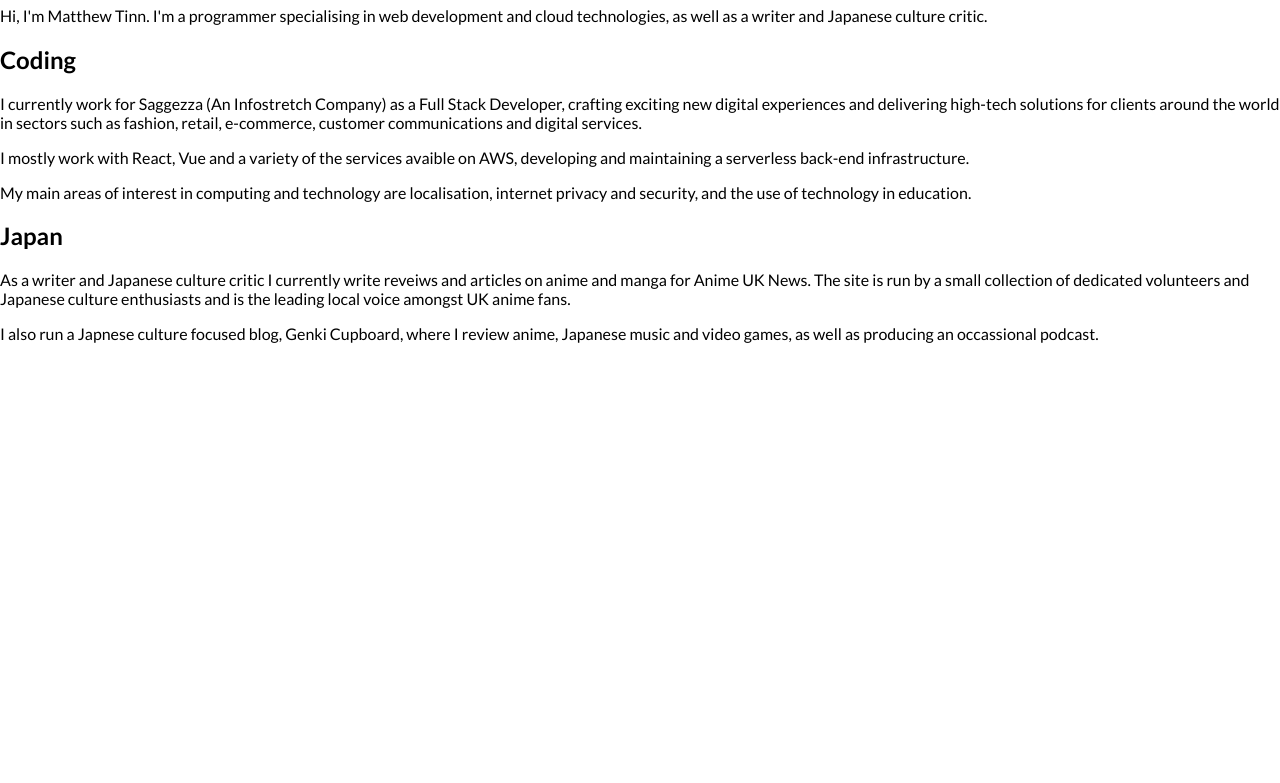
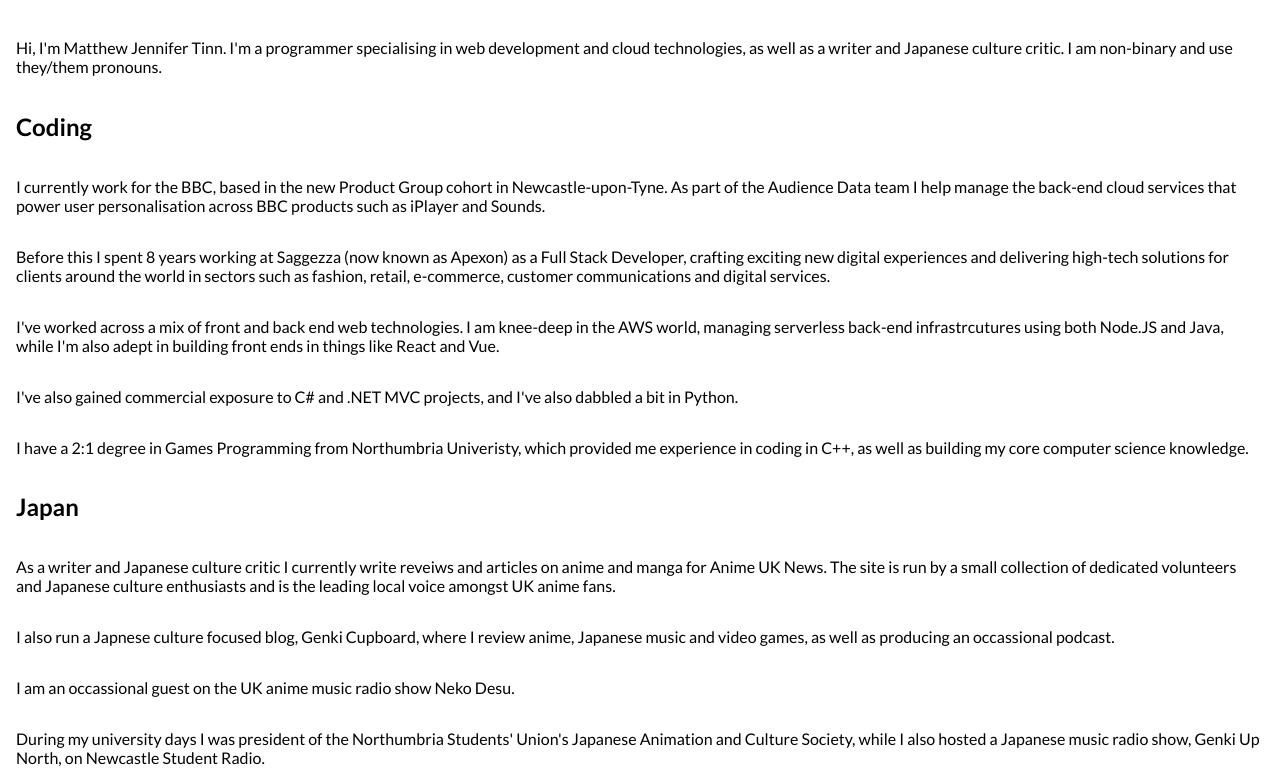
Before and after one commit to Onosume/matthew-tinn-co-uk-gatsby, a Gatsby site: page /profile in a window 1280 px wide. Shown: the part 209-992 px from the top of the page. Before the commit the page ends 800 px from the top, so only its background shows below. Built offline with nearby package versions, Linux system fonts and the light colour scheme; Gatsby itself is replaced by a stand-in of ours.

Commit message:
Update Profile Copy
Updated profile copy and started working on profile page styling

```diff
--- a/src/pages/profile.tsx
+++ b/src/pages/profile.tsx
@@ -5,23 +5,69 @@ import { StaticImage } from "gatsby-plugin-image"
 import { Page } from "../components/layouts/Page"
 import Seo from "../components/seo"
 
-import "../styles/pages/profile.scss";
+import "../styles/pages/profile.scss"
 
 const ProfilePage = () => (
   <Page>
     <Seo title="Profile" />
     <div className="profile-container">
-            <h1>Profile</h1>
-            <div>
+      <div className="profile-content">
+        <h1 className="center-text">Profile</h1>
         <h2>Introduction</h2>
-                <p>Hi, I'm Matthew Tinn. I'm a programmer specialising in web development and cloud technologies, as well as a writer and Japanese culture critic.</p>
+        <p>
+          Hi, I'm Matthew Jennifer Tinn. I'm a programmer specialising in web
+          development and cloud technologies, as well as a writer and Japanese
+          culture critic. I am non-binary and use they/them pronouns.
+        </p>
         <h2>Coding</h2>
-                <p>I currently work for Saggezza (An Infostretch Company) as a Full Stack Developer, crafting exciting new digital experiences and delivering high-tech solutions for clients around the world in sectors such as fashion, retail, e-commerce, customer communications and digital services.</p>
-                <p>I mostly work with React, Vue and a variety of the services avaible on AWS, developing and maintaining a serverless back-end infrastructure.</p>
-                <p>My main areas of interest in computing and technology are localisation, internet privacy and security, and the use of technology in education.</p>
+        <p>
+          I currently work for the BBC, based in the new Product Group cohort in
+          Newcastle-upon-Tyne. As part of the Audience Data team I help manage
+          the back-end cloud services that power user personalisation across BBC
+          products such as iPlayer and Sounds.
+        </p>
+        <p>
+          Before this I spent 8 years working at Saggezza (now known as Apexon)
+          as a Full Stack Developer, crafting exciting new digital experiences
+          and delivering high-tech solutions for clients around the world in
+          sectors such as fashion, retail, e-commerce, customer communications
+          and digital services.
+        </p>
+        <p>
+          I've worked across a mix of front and back end web technologies. I am
+          knee-deep in the AWS world, managing serverless back-end
+          infrastrcutures using both Node.JS and Java, while I'm also adept in
+          building front ends in things like React and Vue.
+        </p>
+        <p>
+          I've also gained commercial exposure to C# and .NET MVC projects, and
+          I've also dabbled a bit in Python.
+        </p>
+        <p>
+          I have a 2:1 degree in Games Programming from Northumbria Univeristy,
+          which provided me experience in coding in C++, as well as building my
+          core computer science knowledge.
+        </p>
         <h2>Japan</h2>
-                <p>As a writer and Japanese culture critic I currently write reveiws and articles on anime and manga for Anime UK News. The site is run by a small collection of dedicated volunteers and Japanese culture enthusiasts and is the leading local voice amongst UK anime fans.</p>
-                <p>I also run a Japnese culture focused blog, Genki Cupboard, where I review anime, Japanese music and video games, as well as producing an occassional podcast.</p>
+        <p>
+          As a writer and Japanese culture critic I currently write reveiws and
+          articles on anime and manga for Anime UK News. The site is run by a
+          small collection of dedicated volunteers and Japanese culture
+          enthusiasts and is the leading local voice amongst UK anime fans.
+        </p>
+        <p>
+          I also run a Japnese culture focused blog, Genki Cupboard, where I
+          review anime, Japanese music and video games, as well as producing an
+          occassional podcast.
+        </p>
+        <p>
+          I am an occassional guest on the UK anime music radio show Neko Desu.
+        </p>
+        <p>
+          During my university days I was president of the Northumbria Students'
+          Union's Japanese Animation and Culture Society, while I also hosted a
+          Japanese music radio show, Genki Up North, on Newcastle Student Radio.
+        </p>
       </div>
     </div>
   </Page>
--- a/src/styles/components/layouts/Page.scss
+++ b/src/styles/components/layouts/Page.scss
@@ -79,3 +79,7 @@ button:hover {
     width: 100%;
     height: 100%;
 }
+
+.center-text {
+    text-align: center;
+}
--- a/src/styles/pages/profile.scss
+++ b/src/styles/pages/profile.scss
@@ -9,3 +9,10 @@
     z-index: 1;
     align-items: center;
 }
+
+.profile-content {
+    padding: 1rem 1rem 0 1rem;
+    width: 100%;
+    display: flex;
+    flex-direction: column;
+}
```
Lines whose indentation alone changed are shown as unchanged.
